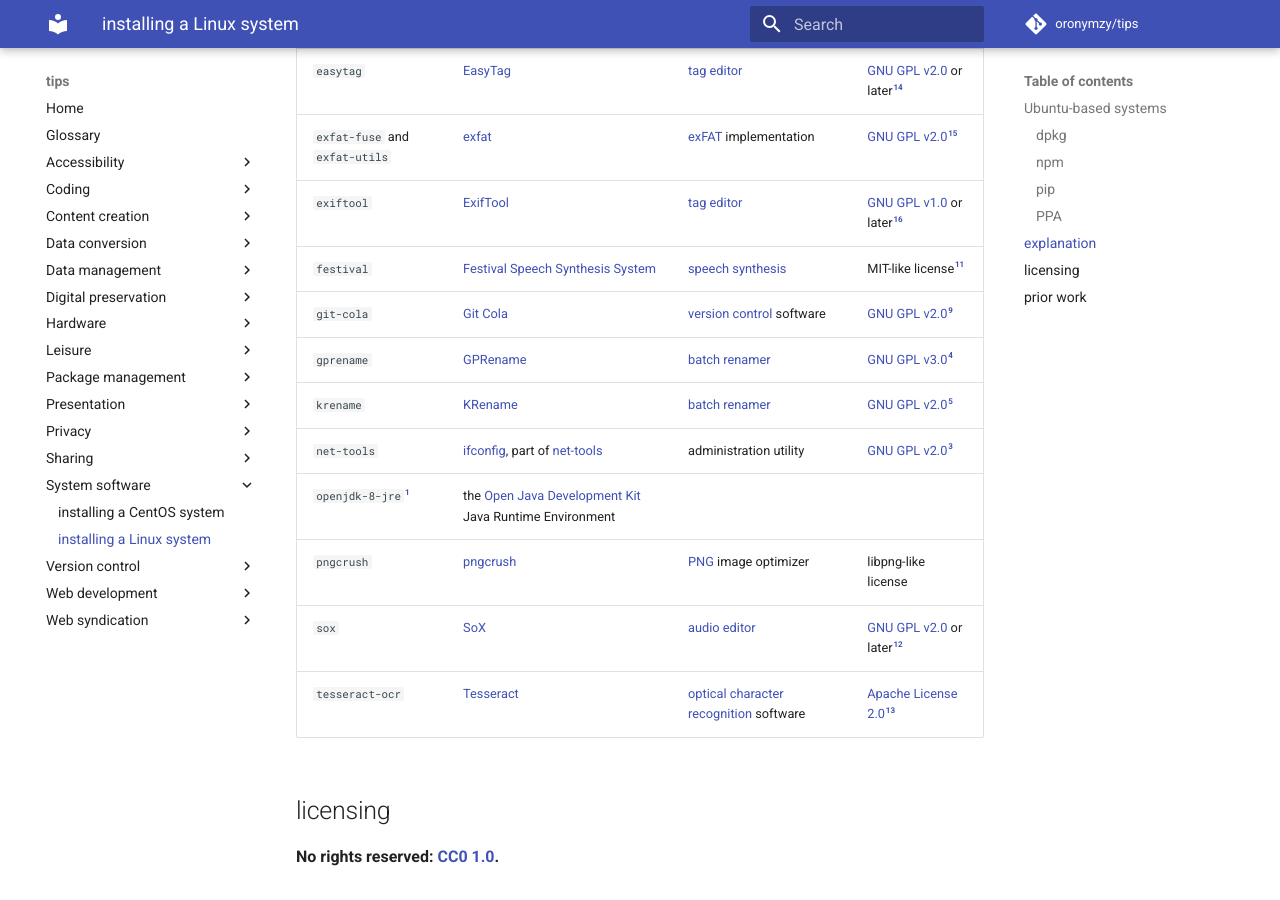
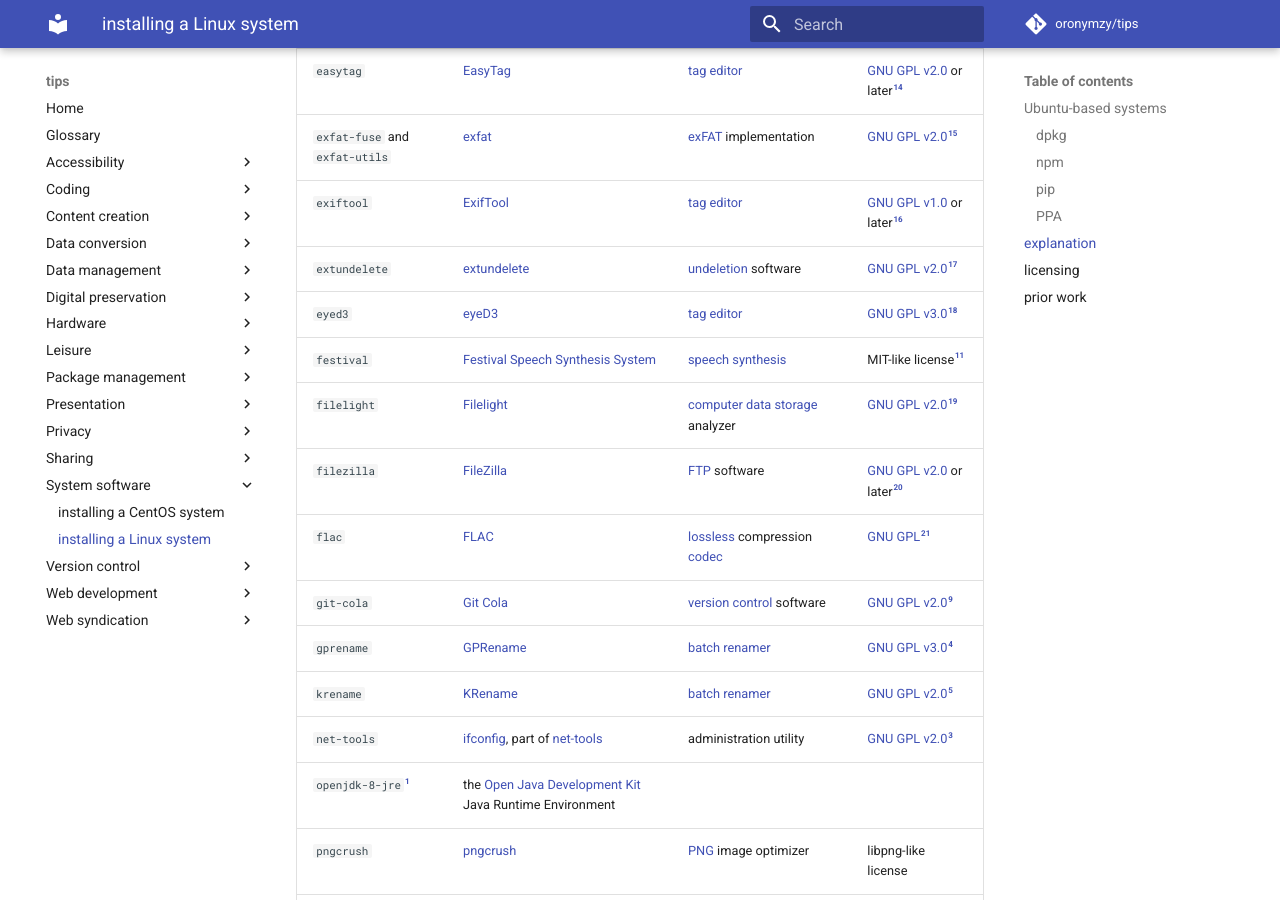
Before and after one commit to oronymzy/tips, an MkDocs documentation site: the page built from docs/insLnxS.md, in a window 1280 px wide and 900 px high, scrolled down 1973 px. Built offline with MkDocs 1.6.1 and Material for MkDocs 9.7.7, drawn with Linux system fonts in a browser that asks for light colours; comment, search, counter and statistics services are not loaded; some of the changed text lies outside the part shown.

Commit message:
Add table rows with hyperlinks and footnotes
Add 'extundelete', 'eyeD3', 'Filelight', 'FileZilla' and 'FLAC' table
rows with footnotes and hyperlinks in 'explanation' section.

```diff
--- a/docs/insLnxS.md
+++ b/docs/insLnxS.md
@@ -55,7 +55,12 @@ For Lubuntu, install additional packages using `sudo apt install dolphin kate op
 | `easytag`                      | [EasyTag]                                                | [tag editor]                             | [GNU GPL v2.0] or later[^insLnxS14]
 | `exfat-fuse` and `exfat-utils` | [exfat]                                                  | [exFAT] [file system] implementation     | [GNU GPL v2.0][^insLnxS15]
 | `exiftool`                     | [ExifTool]                                               | [tag editor]                             | [GNU GPL v1.0] or later[^insLnxS16]
+| `extundelete`                  | [extundelete]                                            | [undeletion] software                    | [GNU GPL v2.0][^insLnxS17]
+| `eyed3`                        | [eyeD3]                                                  | [tag editor]                             | [GNU GPL v3.0][^insLnxS18]
 | `festival`                     | [Festival Speech Synthesis System]                       | [speech synthesis]                       | MIT-like license[^insLnxS11]
+| `filelight`                    | [Filelight]                                              | [computer data storage] analyzer         | [GNU GPL v2.0][^insLnxS19]
+| `filezilla`                    | [FileZilla]                                              | [FTP] software                           | [GNU GPL v2.0] or later[^insLnxS20]
+| `flac`                         | [FLAC]                                                   | [lossless] [audio] compression [codec]   | [GNU GPL][^insLnxS21]
 | `git-cola`                     | [Git Cola]                                               | [version control] software               | [GNU GPL v2.0][^insLnxS9]
 | `gprename`                     | [GPRename]                                               | [batch renamer]                          | [GNU GPL v3.0][^insLnxS4]
 | `krename`                      | [KRename]                                                | [batch renamer]                          | [GNU GPL v2.0][^insLnxS5]
@@ -73,10 +78,15 @@ For Lubuntu, install additional packages using `sudo apt install dolphin kate op
 [Curl]: https://curl.haxx.se/
 [EasyTag]: https://wiki.gnome.org/Apps/EasyTAG
 [ExifTool]: https://owl.phy.queensu.ca/~phil/exiftool/
+[FLAC]: https://xiph.org/flac/
+[FTP]: https://en.wikipedia.org/wiki/File_Transfer_Protocol
 [Festival Speech Synthesis System]: http://www.cstr.ed.ac.uk/projects/festival/
+[FileZilla]: https://filezilla-project.org/
+[Filelight]: https://utils.kde.org/projects/filelight/
 [GNU GPL v1.0]: https://www.gnu.org/licenses/old-licenses/gpl-1.0.html
 [GNU GPL v2.0]: https://choosealicense.com/licenses/gpl-2.0/
 [GNU GPL v3.0]: https://choosealicense.com/licenses/gpl-3.0/
+[GNU GPL]: http://www.gnu.org/licenses/licenses.html#GPL
 [GPRename]: http://gprename.sourceforge.net/
 [Git Cola]: http://git-cola.github.io/
 [IDE]: https://en.wikipedia.org/wiki/Integrated_development_environment
@@ -86,17 +96,24 @@ For Lubuntu, install additional packages using `sudo apt install dolphin kate op
 [SoX]: http://sox.sourceforge.net/
 [Tesseract]: https://github.com/tesseract-ocr/tesseract
 [audio editor]: https://en.wikipedia.org/wiki/Audio_editing_software
+[audio]: https://en.wikipedia.org/wiki/Digital_audio
 [batch renamer]: https://en.wikipedia.org/wiki/Batch_renaming
+[codec]: https://en.wikipedia.org/wiki/Codec
+[computer data storage]: https://en.wikipedia.org/wiki/Computer_data_storage
 [exFAT]: https://en.wikipedia.org/wiki/ExFAT
 [exfat]: https://github.com/relan/exfat
+[extundelete]: http://extundelete.sourceforge.net/
+[eyeD3]: https://github.com/nicfit/eyeD3
 [file system]: https://en.wikipedia.org/wiki/File_system
 [hex editor]: https://en.wikipedia.org/wiki/Hex_editor
 [ifconfig]: https://en.wikipedia.org/wiki/Ifconfig
+[lossless]: https://en.wikipedia.org/wiki/Lossless_compression
 [net-tools]: https://sourceforge.net/p/net-tools/code/ci/master/tree/README
 [optical character recognition]: https://en.wikipedia.org/wiki/Optical_character_recognition
 [pngcrush]: https://pmt.sourceforge.io/pngcrush/
 [speech synthesis]: https://en.wikipedia.org/wiki/Speech_synthesis
 [tag editor]: https://en.wikipedia.org/wiki/Tag_editor
+[undeletion]: https://en.wikipedia.org/wiki/Undeletion
 [version control]: https://en.wikipedia.org/wiki/Version_control
 [webcam]: https://en.wikipedia.org/wiki/Webcam
 
```
Also changed, not shown: other parts of docs/insLnxS.md (+5 -0 lines).
